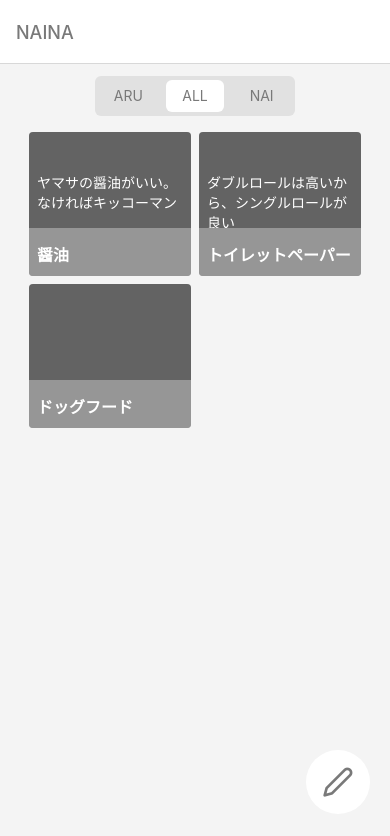
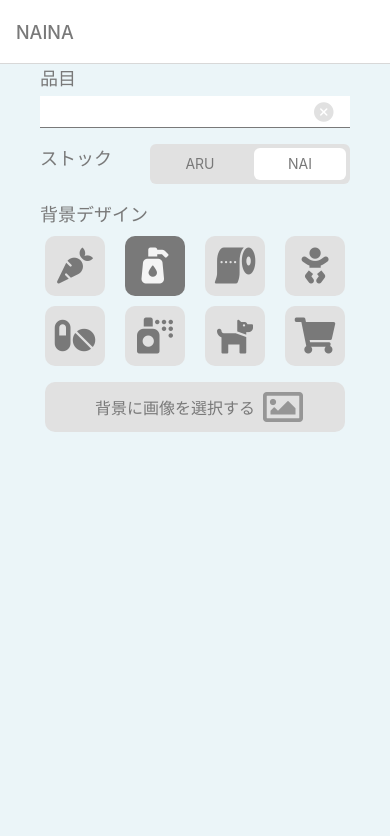
Before and after one commit to Christian-D-K/naina-projects, a React Native app: screen /EditCard in a window 390 px wide. Shown: the top 836 px of the page. Built offline with nearby package versions, Linux system fonts and the light colour scheme.

Commit message:
create cardEditScreen

```diff
--- a/App.jsx
+++ b/App.jsx
@@ -5,6 +5,7 @@ import ConfirmScreen from './src/screens/ConfirmScreen';
 import MainScreen from './src/screens/MainScreen';
 
 import { COLORS } from './src/utils/colors';
+import EditCardScreen from './src/screens/EditCardScreen';
 
 const Stack = createStackNavigator();
 
@@ -12,7 +13,7 @@ export default function App() {
   return (
     <NavigationContainer>
       <Stack.Navigator
-        initialRouteName="Main"
+        initialRouteName="EditCard"
         screenOptions={{
           headerStyle: { backgroundColor: '#ffffff' },
           headerTitleStyle: { color: COLORS.GRAY_D001 },
@@ -25,6 +26,7 @@ export default function App() {
       >
         <Stack.Screen name="Main" component={MainScreen} />
         <Stack.Screen name="Confirm" component={ConfirmScreen} />
+        <Stack.Screen name="EditCard" component={EditCardScreen} />
       </Stack.Navigator>
     </NavigationContainer>
   );
--- a/package.json
+++ b/package.json
@@ -25,6 +25,7 @@
     "react-native-reanimated": "~2.3.1",
     "react-native-safe-area-context": "3.3.2",
     "react-native-screens": "~3.10.1",
+    "react-native-vector-icons": "^9.1.0",
     "react-native-web": "^0.17.1"
   },
   "devDependencies": {
--- a/src/components/Card.jsx
+++ b/src/components/Card.jsx
@@ -25,7 +25,6 @@ export function Card(props) {
     cardId,
     checkHandler,
     checkCards,
-    background,
   } = props;
   const [isProductHasState, setIsProductHasState] = useState(isProductHas);
   const onPress = () => {
@@ -55,7 +54,7 @@ export function Card(props) {
         >
           <Image
             // eslint-disable-next-line global-require
-            source={{ uri: '' }}
+            source={{ uri: 'https://raw.githubusercontent.com/Christian-D-K/naina-projects/master/src/media/sample-2.jpg' }}
             style={[styles.image, styles.visualArea]}
           />
           <View
@@ -63,7 +62,7 @@ export function Card(props) {
               [
                 styles.cover,
                 styles.visualArea,
-                { backgroundColor: isProductHasState ? COLORS.BLACK_D001 : COLORS.RED_D003 },
+                { backgroundColor: isProductHasState ? COLORS.BLACK_D002 : COLORS.RED_D003 },
               ]
             }
           />
@@ -120,7 +119,6 @@ Card.propTypes = {
   checkHandler: func,
   cardId: string.isRequired,
   checkCards: arrayOf.isRequired,
-  background: string.isRequired,
 };
 
 Card.defaultProps = {
--- /dev/null
+++ b/src/components/DesignRadioButton.jsx
@@ -0,0 +1,151 @@
+import React from 'react';
+import { number, func } from 'prop-types';
+import {
+  View,
+  StyleSheet,
+  FlatList,
+  TouchableOpacity,
+  Text,
+} from 'react-native';
+import Icon from 'react-native-vector-icons/FontAwesome5';
+
+import { COLORS } from '../utils/colors';
+import { Title } from './Title';
+
+const selection = [
+  {
+    id: 0,
+    design: 'carrot',
+  },
+  {
+    id: 1,
+    design: 'pump-soap',
+  },
+  {
+    id: 2,
+    design: 'toilet-paper',
+  },
+  {
+    id: 3,
+    design: 'baby',
+  },
+  {
+    id: 4,
+    design: 'pills',
+  },
+  {
+    id: 5,
+    design: 'spray-can',
+  },
+  {
+    id: 6,
+    design: 'dog',
+  },
+  {
+    id: 7,
+    design: 'shopping-cart',
+  },
+];
+
+export function DesignRadioButton(props) {
+  const { choicedDesign, setChoicedDesign } = props;
+
+  const renderItem = ({ item }) => {
+    const onPress = () => {
+      setChoicedDesign(item.id);
+    };
+
+    return (
+      <TouchableOpacity
+        style={
+          [
+            styles.selections,
+            { backgroundColor: choicedDesign === item.id ? COLORS.GRAY_D001 : COLORS.GRAY_M001 },
+          ]
+        }
+        onPress={onPress}
+        activeOpacity={1}
+      >
+        <Icon
+          name={item.design}
+          size={36}
+          color={choicedDesign === item.id ? COLORS.GRAY_L001 : COLORS.GRAY_D001}
+        />
+        {/* <Text>{choicedDesign}</Text> */}
+      </TouchableOpacity>
+    );
+  };
+
+  return (
+    <View style={styles.container}>
+      <Title
+        title="背景デザイン"
+      />
+      <View style={styles.designSelectBox}>
+        <FlatList
+          numColumns={4}
+          data={selection}
+          renderItem={renderItem}
+          keyExtractor={(item) => item.id}
+        />
+        <TouchableOpacity
+          style={styles.setImage}
+        >
+          <Text
+            style={styles.setImageText}
+          >
+            背景に画像を選択する
+          </Text>
+          <Icon
+            name="image"
+            size={40}
+            color={COLORS.GRAY_D002}
+          />
+        </TouchableOpacity>
+      </View>
+    </View>
+  );
+}
+
+const styles = StyleSheet.create({
+  container: {
+    height: 176,
+  },
+  designSelectBox: {
+    // 要素の折り返し
+    alignSelf: 'center',
+    height: 200,
+    width: 320,
+  },
+  selections: {
+    marginHorizontal: 10,
+    marginTop: 4,
+    marginBottom: 6,
+    paddingVertical: 10,
+    height: 60,
+    width: 60,
+    borderRadius: 10,
+    alignItems: 'center',
+  },
+  setImage: {
+    marginHorizontal: 10,
+    backgroundColor: COLORS.GRAY_M001,
+    height: 50,
+    width: 300,
+    borderRadius: 10,
+    flexDirection: 'row',
+    alignItems: 'center',
+    justifyContent: 'center',
+    color: COLORS.GRAY_M001,
+  },
+  setImageText: {
+    color: COLORS.GRAY_D001,
+    fontSize: 16,
+    marginHorizontal: 8,
+  },
+});
+
+DesignRadioButton.propTypes = {
+  setChoicedDesign: func.isRequired,
+  choicedDesign: number.isRequired,
+};
--- a/src/screens/ConfirmScreen.jsx
+++ b/src/screens/ConfirmScreen.jsx
@@ -8,7 +8,7 @@ import {
 } from 'react-native';
 
 // constants
-import { TEXT_JP, RADIO_OPTIONS } from '../utils/consts';
+import { TEXT_JP, MAIN_RADIO_OPTIONS } from '../utils/consts';
 import { COLORS } from '../utils/colors';
 
 // components
@@ -50,7 +50,7 @@ export default function ConfirmScreen() {
           inputValue={inputDescriptionValue}
         />
         <RadioButton
-          radioOptions={RADIO_OPTIONS}
+          radioOptions={MAIN_RADIO_OPTIONS}
         />
         <Card
           cardTitle="醤油"
--- a/src/screens/EditCardScreen.jsx
+++ b/src/screens/EditCardScreen.jsx
@@ -1,5 +1,60 @@
-import React from 'react';
+import React, { useState } from 'react';
+import { View, StyleSheet, ScrollView } from 'react-native';
+
+import { COLORS } from '../utils/colors';
+
+import { Input } from '../components/Input';
+import { Title } from '../components/Title';
+import { RadioButton } from '../components/RadioButton';
+import { DesignRadioButton } from '../components/DesignRadioButton';
+
+import { EDIT_RADIO_OPTIONS } from '../utils/consts';
 
 export default function EditCardScreen() {
+  const [choicedDesign, setChoicedDesign] = useState(1);
 
+  return (
+    <View style={styles.container}>
+      <ScrollView>
+        <View>
+          <Title
+            title="品目"
+          />
+          <Input />
+        </View>
+        <View
+          style={styles.radioArea}
+        >
+          <Title
+            title="ストック"
+          />
+          <View>
+            <RadioButton
+              radioOptions={EDIT_RADIO_OPTIONS}
+              initialOptionId="1"
+            />
+          </View>
+        </View>
+        <DesignRadioButton
+          choicedDesign={choicedDesign}
+          setChoicedDesign={setChoicedDesign}
+        />
+      </ScrollView>
+    </View>
+  );
 }
+
+const styles = StyleSheet.create({
+  container: {
+    flex: 1,
+    backgroundColor: COLORS.BLUE_L002,
+    paddingHorizontal: 16,
+  },
+  radioArea: {
+    width: '100%',
+    paddingVertical: 16,
+    paddingRight: 24,
+    flexDirection: 'row',
+    justifyContent: 'space-between',
+  },
+});
--- a/src/screens/MainScreen.jsx
+++ b/src/screens/MainScreen.jsx
@@ -8,7 +8,7 @@ import {
 import { FlatList } from 'react-native-gesture-handler';
 
 // constants
-import { RADIO_OPTIONS } from '../utils/consts';
+import { MAIN_RADIO_OPTIONS } from '../utils/consts';
 import { COLORS } from '../utils/colors';
 import { cardsData } from '../../sampleData';
 
@@ -116,7 +116,7 @@ export default function MainScreen() {
           style={styles.radioArea}
         >
           <RadioButton
-            radioOptions={RADIO_OPTIONS}
+            radioOptions={MAIN_RADIO_OPTIONS}
             initialOptionId="1"
           />
         </View>
--- a/src/utils/colors.js
+++ b/src/utils/colors.js
@@ -1,6 +1,7 @@
 export const COLORS = {
   // Black
   BLACK_D001: '#000000',
+  BLACK_D002: '#353535',
   BLACK_L001: '#525252',
   BLACK_L002: '#232323',
 
--- a/src/utils/consts.js
+++ b/src/utils/consts.js
@@ -8,7 +8,7 @@ export const TEXT_EN = {
   SAVE_BUTTON_TEXT: 'SAVE',
 };
 
-export const RADIO_OPTIONS = [
+export const MAIN_RADIO_OPTIONS = [
   {
     title: 'ARU',
     optionId: '0',
@@ -22,3 +22,14 @@ export const RADIO_OPTIONS = [
     optionId: '2',
   },
 ];
+
+export const EDIT_RADIO_OPTIONS = [
+  {
+    title: 'ARU',
+    optionId: '0',
+  },
+  {
+    title: 'NAI',
+    optionId: '1',
+  },
+];
--- a/src/utils/styles.js
+++ b/src/utils/styles.js
@@ -62,8 +62,8 @@ export const CardStyles = StyleSheet.create({
     opacity: 0.9,
   },
   checkArea: {
-    width: 32,
-    height: 32,
+    width: 40,
+    height: 40,
   },
   checkUnVisible: {
     margin: 8,
```
Also changed, not shown: sampleData.js (+211 -1 lines), 1 other file (tests, documents, lock files or other folders).
